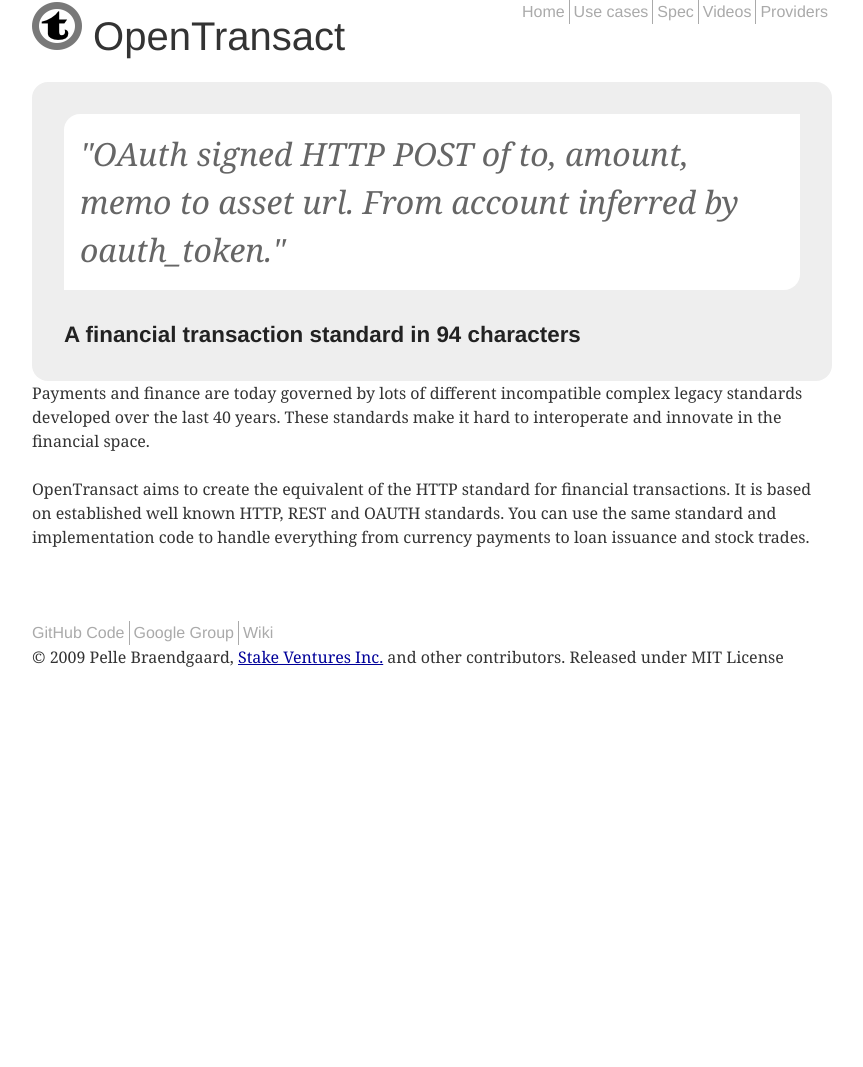
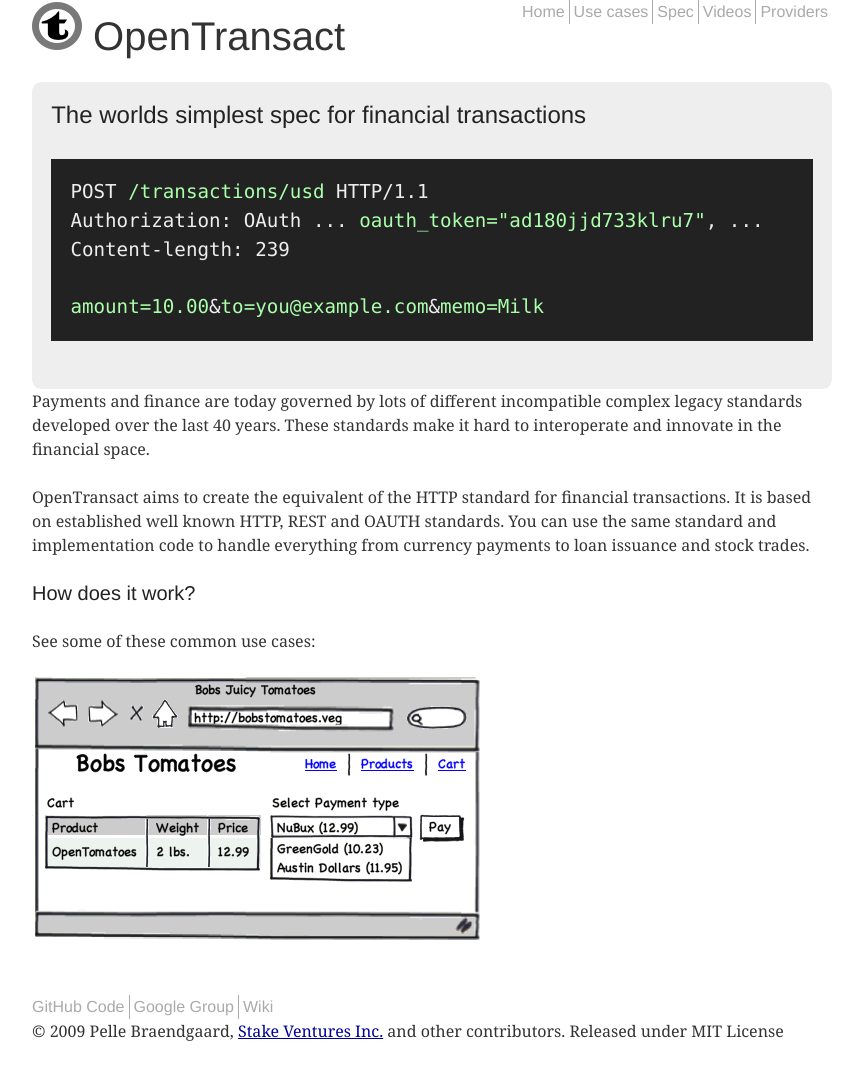
Before and after one commit to opentransact/opentransact.github.com, a Jekyll site: the page built from index.html, in a window 1280 px wide. Shown: the whole page, without its empty margins (208-1071 px from the left). Built offline with Jekyll 4.4.1, drawn with Linux system fonts in a browser that asks for light colours; before the commit the page ends 900 px from its top, so only the background shows below that.

Commit message:
Changed front page to show a real example.

```diff
--- a/index.html
+++ b/index.html
@@ -4,8 +4,13 @@ layout: default
 ---
 
 <div class="big-box">
-  <blockquote>"OAuth signed HTTP POST of to, amount, memo to asset url. From account inferred by oauth_token."</blockquote>
-  <h3>A financial transaction standard in 94 characters</h3>
+  <h3>The worlds simplest spec for financial transactions</h3>
+  <pre><code>POST <span title="Each financial service (asset) has a unique url." class="param">/transactions/usd</span> HTTP/1.1
+Authorization: OAuth ... <span title="OAuth Token is linked to Payers account" class="param">oauth_token="ad180jjd733klru7"</span>, ...
+Content-length: 239
+
+<span title="Amount to pay" class="param">amount=10.00</span>&<span title="Payee account" class="param">to=you@example.com</span>&<span title="Optional description" class="param">memo=Milk</span></code></pre>
+
 </div>
 
 <p>
@@ -14,3 +19,9 @@ layout: default
 <p>
   OpenTransact aims to create the equivalent of the HTTP standard for financial transactions. It is based on established well known HTTP, REST and OAUTH standards. You can use the same standard and implementation code to handle everything from currency payments to loan issuance and stock trades.
 </p>
+
+<h3>How does it work?</h3>
+
+<p>See some of these common use cases:</p>
+
+<a href="/usecases.html#simple"><img src="/images/usecases/simple_website_payment.png"></a>
--- a/stylesheets/screen.css
+++ b/stylesheets/screen.css
@@ -413,6 +413,7 @@ body nav ul li a, body footer ul li a { color: #aaa; text-decoration: none; }
 body nav ul li a:hover, body footer ul li a:hover { text-decoration: underline; }
 body nav ul li.first, body footer ul li.first { border-left: none; }
 
-.big-box { border-radius: 0.5em; -webkit-border-radius: 0.5em; -moz-border-radius: 0.5em; font-size: 200%; background: #eee; padding: 1em; }
+.big-box { border-radius: 0.5em; -webkit-border-radius: 0.5em; -moz-border-radius: 0.5em; font-size: 120%; background: #eee; padding: 1em; }
 .big-box blockquote { border-top-left-radius: 0.5em; -webkit-border-top-left-radius: 0.5em; -moz-border-radius-topleft: 0.5em; border-bottom-right-radius: 0.5em; -webkit-border-bottom-right-radius: 0.5em; -moz-border-radius-bottomright: 0.5em; background: white; margin: 0; padding: 0.5em; font-family: Georgia, serif; margin-bottom: 1em; }
-.big-box h3 { font-size: 70%; font-weight: bold; margin: 0; }
+.big-box pre { display: block; padding: 1em; background: #222; color: #eee; }
+.big-box pre .param { color: #afa; }
--- a/usecases.textile
+++ b/usecases.textile
@@ -4,6 +4,8 @@ layout: default
 ---
 
 OpenTransact supports many different use cases. Here are some common ones:
+
+<a name="basic"></a>
 
 h3. Basic Transfer/Payment
 
@@ -17,6 +19,8 @@ User needs to transfer funds to another account holder of the same asset type.
 2. User clicks Transfer/Pay button
 3. User enters recipient, amount and description and presses pay button
 4. funds are transfered to recipient
+
+<a name="simple"></a>
 
 h3. Simple Website Payment
 
@@ -36,6 +40,7 @@ User presses confirm payment button and funds are transfered to merchants accoun
 
 !/images/usecases/simple_website_payment_thankyou.png!
 
+<a name="subscription"></a>
 
 h3. Subscription Payment
 
```
Also changed, not shown: sass/screen.sass (+8 -6 lines).
